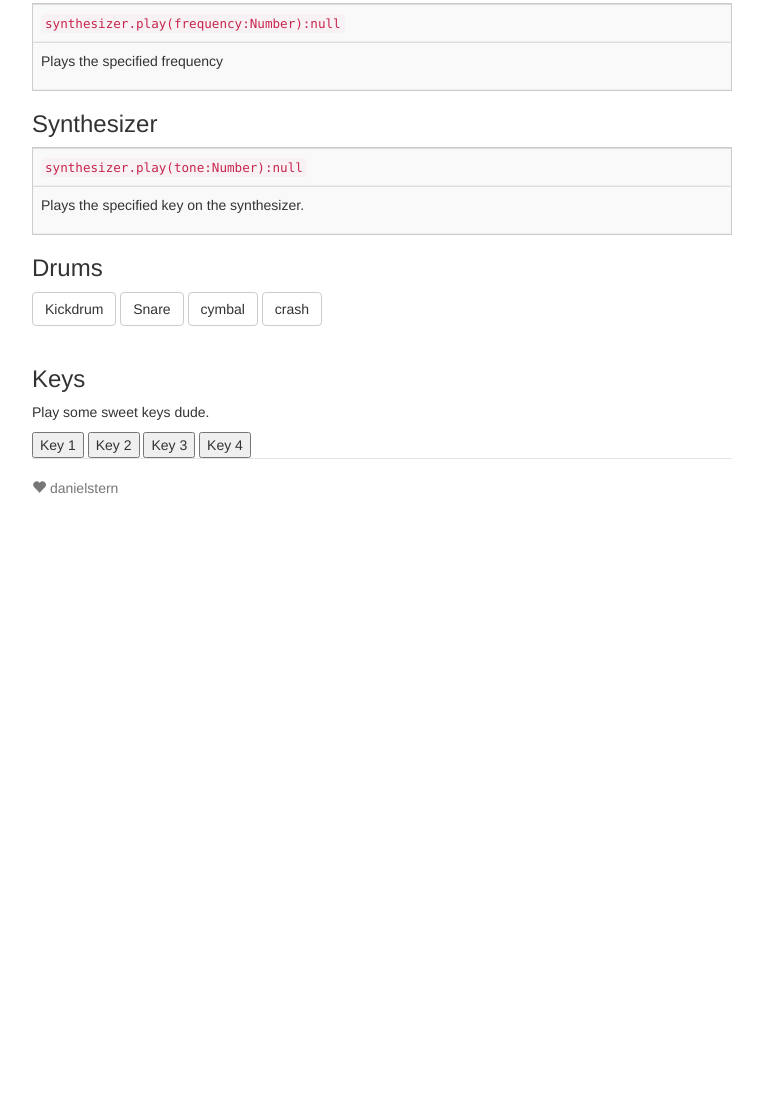
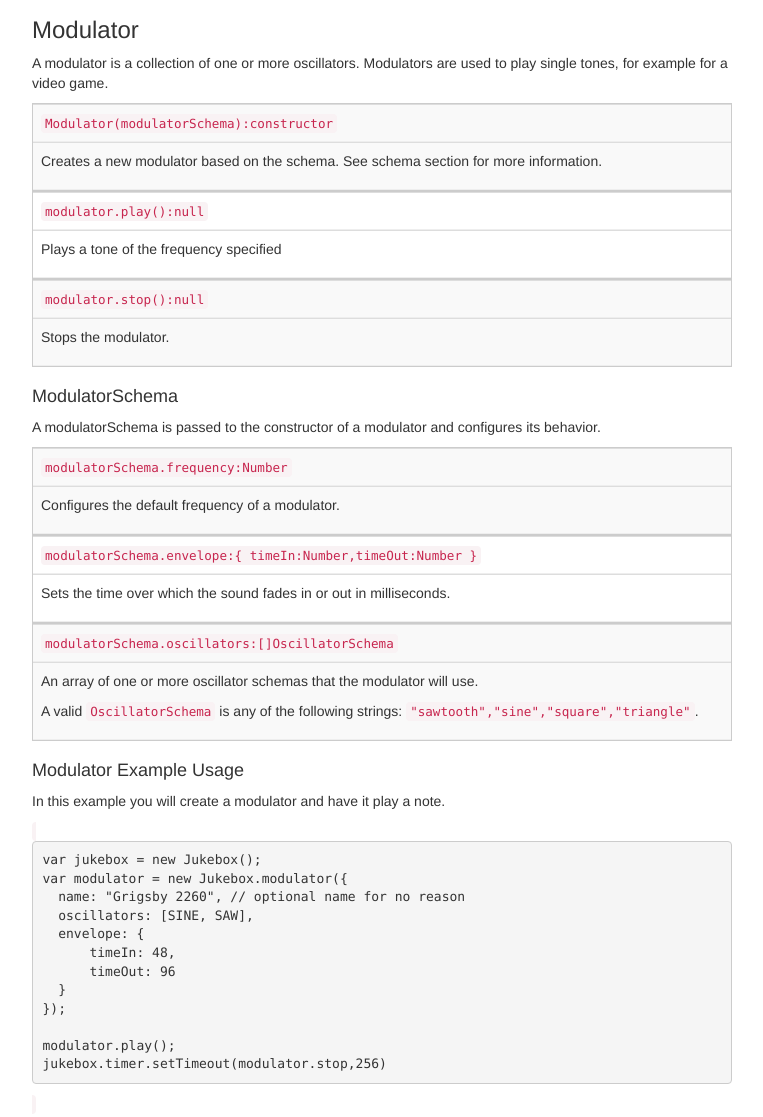
Before and after one commit to danielstern/jukeboxjs, a website: page app/index.html in a window 1280 px wide. Shown: the part 837-1954 px from the top of the page, without its empty margins (258-1021 px from the left). Before the commit the page ends 1365 px from the top, so only its background shows below. Drawn offline with nearby package versions, Linux system fonts and the light colour scheme; files that its build step writes are made by us from their sources; files whose address does not match are found by name.

Commit message:
workin on docs

```diff
--- a/app/index.html
+++ b/app/index.html
@@ -46,6 +46,9 @@
           <h3>
             Jukebox
           </h3>
+          <p>
+            A jukebox instance creates one web audio context instance. Used mainly for getting modulators and synthesizers.
+          </p>
           <table class='table table-striped'>
           <tr>
             <td>
@@ -77,31 +80,116 @@
           <h3>
             Modulator
           </h3>
+          <p>
+            A modulator is a collection of one or more oscillators. Modulators are used to play single tones, for example for a video game.
+          </p>
           <table class='table table-striped'>
             <tr>
               <td>
               <code>
-                synthesizer.play(frequency:Number):null
+                Modulator(modulatorSchema):constructor
               </code>
               </td>
               <td>
                 <p>
-                  Plays the specified frequency
+                  Creates a new modulator based on the schema. See schema section for more information.
                 </p>
                 </td>
             </tr>
-            <!-- <tr>
+            <tr>
               <td>
               <code>
-                synthesizer.sequence([{ frequency:Number , duration:Number }...])
+                modulator.play():null
               </code>
               </td>
-              <td><p>
-                  Plays a sequence of tones one after the other.
+              <td>
+                <p>
+                  Plays a tone of the frequency specified
                 </p>
                 </td>
-            </tr> -->
+            </tr>
+            <tr>
+              <td>
+              <code>
+                modulator.stop():null
+              </code>
+              </td>
+              <td>
+                <p>
+                  Stops the modulator.
+                </p>
+                </td>
+            </tr>
           </table>
+
+          <h4>
+            ModulatorSchema
+          </h4>
+          <p>
+            A modulatorSchema is passed to the constructor of a modulator and configures its behavior.
+          </p>
+          <table class='table table-striped'>
+            <tr>
+              <td>
+              <code>
+                modulatorSchema.frequency:Number
+              </code>
+              </td>
+              <td>
+                <p>
+                  Configures the default frequency of a modulator.
+                </p>
+              </td>
+            </tr>
+            <tr>
+              <td>
+              <code>
+                modulatorSchema.envelope:{ timeIn:Number,timeOut:Number }
+              </code>
+              </td>
+              <td>
+                <p>
+                  Sets the time over which the sound fades in or out in milliseconds.
+                </p>
+                </td>
+            </tr>
+            <tr>
+              <td>
+              <code>
+                modulatorSchema.oscillators:[]OscillatorSchema
+              </code>
+              </td>
+              <td>
+                <p>
+                  An array of one or more oscillator schemas that the modulator will use.
+                </p>
+                <p>
+                  A valid <code>OscillatorSchema</code> is any of the following strings: <code>"sawtooth","sine","square","triangle"</code>.
+                </p>
+                </td>
+            </tr>
+          </table>
+
+          <h4>
+            Modulator Example Usage
+          </h4>
+          <p>
+            In this example you will create a modulator and have it play a note.
+          </p>
+<code><pre>var jukebox = new Jukebox();
+var modulator = new Jukebox.modulator({
+  name: "Grigsby 2260", // optional name for no reason
+  oscillators: [SINE, SAW],
+  envelope: {
+      timeIn: 48,
+      timeOut: 96
+  }
+});
+
+modulator.play();
+jukebox.timer.setTimeout(modulator.stop,256)
+</pre>
+          </code>
 
           <h3>
             Synthesizer
--- a/app/scripts/jukebox.js
+++ b/app/scripts/jukebox.js
@@ -12,9 +12,7 @@ var Jukebox = function() {
         options = options || {};
 
         options.oscillators = options.oscillators || ["square", 'triangle', 'sawtooth', 'sine'];
-        options.effects = options.effects || [];
         options.frequency = options.frequency || 440;
-        options.noteLength = options.noteLength || 300;
         options.envelope = {
             timeIn: 300,
             timeOut: 300,
```
